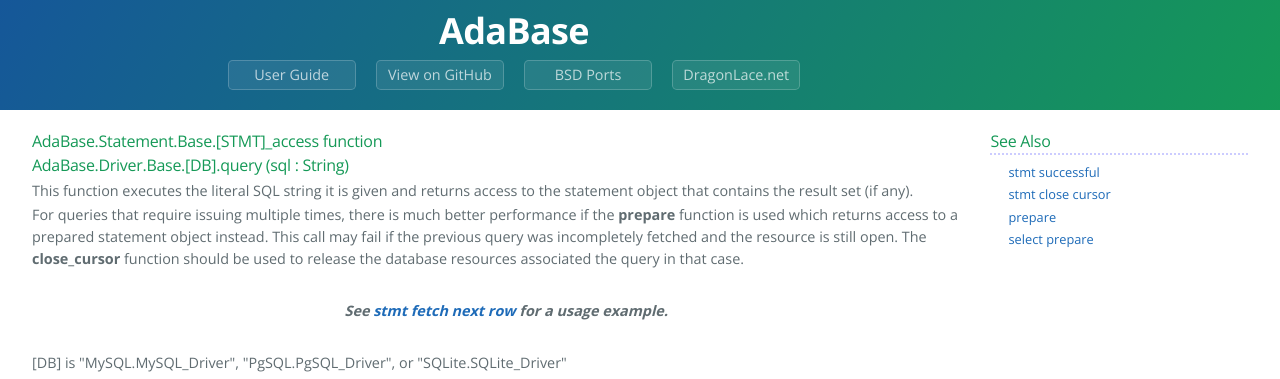
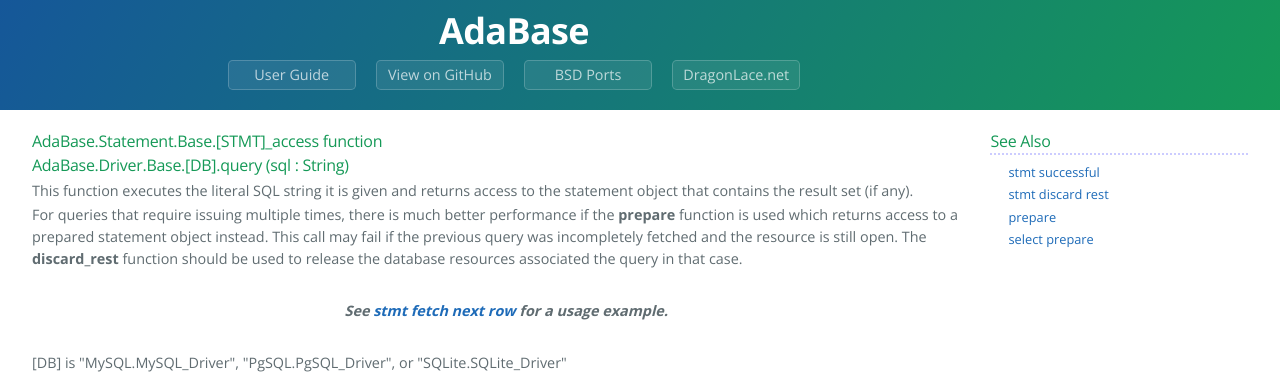
Before and after one commit to jrmarino/AdaBase, a Jekyll site: the page built from query.md, in a window 1280 px wide. Shown: the top 379 px of the page. Built offline with Jekyll 4.4.1, drawn with Linux system fonts in a browser that asks for light colours.

Commit message:
Remove close_cursor placeholder
I was wondering how I could have overlooked close_cursor, but I just
released that discard_rest is the same thing.  I must have been looking
for a more intuitive name when I designed it.

```diff
--- a/_config.yml
+++ b/_config.yml
@@ -131,9 +131,6 @@
        res_column: '<a href="res_column.html">result column handler</a>'
        f_column: '<a href="res_column.html">func column (x2)</a>'
 
-       stmt_close_cursor: '<a href="close_cursor.html">stmt close cursor</a>'
-       f_close_cursor: '<a href="close_cursor.html">func close_cursor</a>'
-
        stmt_query: '<a href="stmt_query.html">stmt query</a>'
        f_stmt_query: '<a href="stmt_query.html">func query</a>'
 
--- a/query.md
+++ b/query.md
@@ -11,7 +11,7 @@
 performance if the <b>prepare</b> function is used which returns access to
 a prepared statement object instead. This call may fail if the previous query
 was incompletely fetched and the resource is still open. The
-<b>close_cursor</b> function should be used to release the database resources
+<b>discard_rest</b> function should be used to release the database resources
 associated the query in that case.</p>
 <br/>
 <p class="caption">See {{ page.fetch_next }} for a usage example.</p>
@@ -23,7 +23,7 @@
   <h3>See Also</h3>
   <ul>
     <li>{{ page.stmt_successful }}</li>
-    <li>{{ page.stmt_close_cursor }}</li>
+    <li>{{ page.stmt_discard_rest }}</li>
     <li>{{ page.prepare }}</li>
     <li>{{ page.prepare_select }}</li>
   </ul>
```
Also changed, not shown: index.md (+0 -1 lines).
